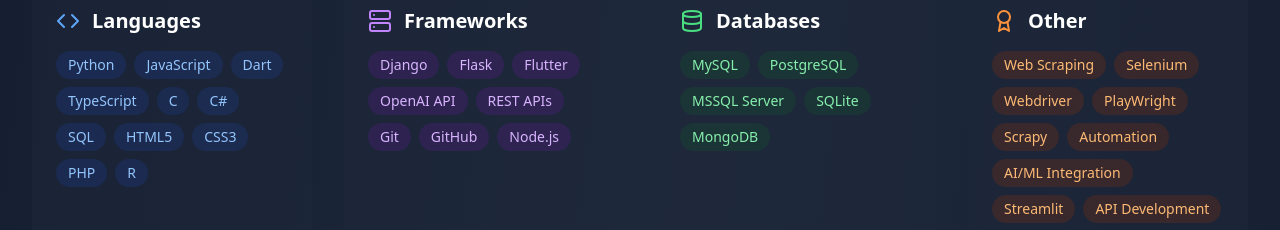
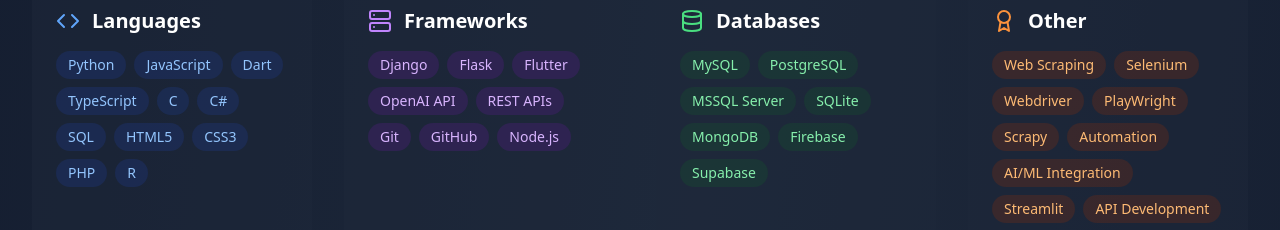
Before and after one commit to JasperZeroes/projects, a React (Vite) app in the folder portfolio2/project/: page / in a window 1280 px wide. Shown: the part 4420-4650 px from the top of the page. Built offline with nearby package versions, Linux system fonts and the light colour scheme.

Commit message:
refine the education section

```diff
--- a/portfolio2/project/src/App.tsx
+++ b/portfolio2/project/src/App.tsx
@@ -137,7 +137,7 @@
   const skills = {
     languages: ["Python", "JavaScript", "Dart", "TypeScript", "C", "C#", "SQL", "HTML5", "CSS3", "PHP", "R"],
     frameworks: ["Django", "Flask", "Flutter", "OpenAI API", "REST APIs", "Git","GitHub", "Node.js"],
-    databases: ["MySQL", "PostgreSQL", "MSSQL Server", "SQLite", "MongoDB"],
+    databases: ["MySQL", "PostgreSQL", "MSSQL Server", "SQLite", "MongoDB", "Firebase", "Supabase"],
     other: ["Web Scraping", "Selenium", "Webdriver", "PlayWright", "Scrapy", "Automation", "AI/ML Integration", "Streamlit", "API Development", "Comet", "Notion"]
   };
 
```
